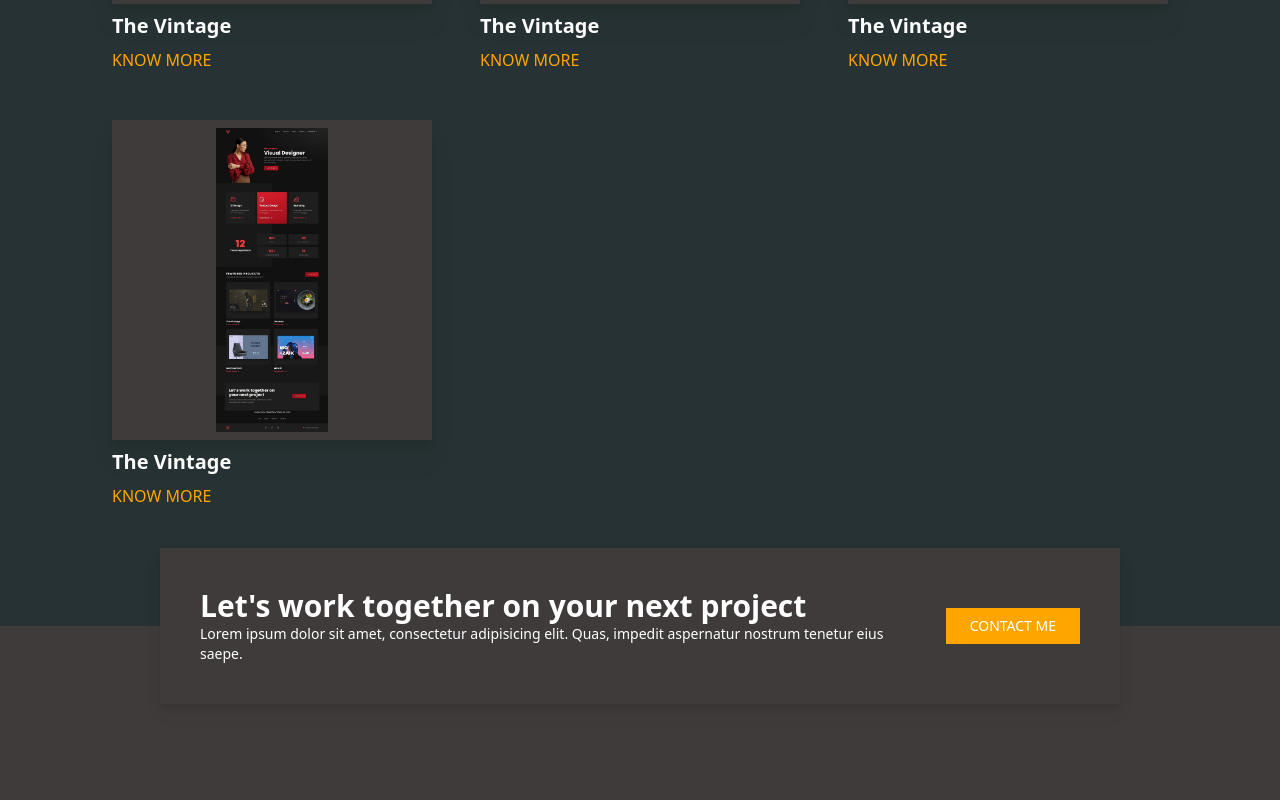
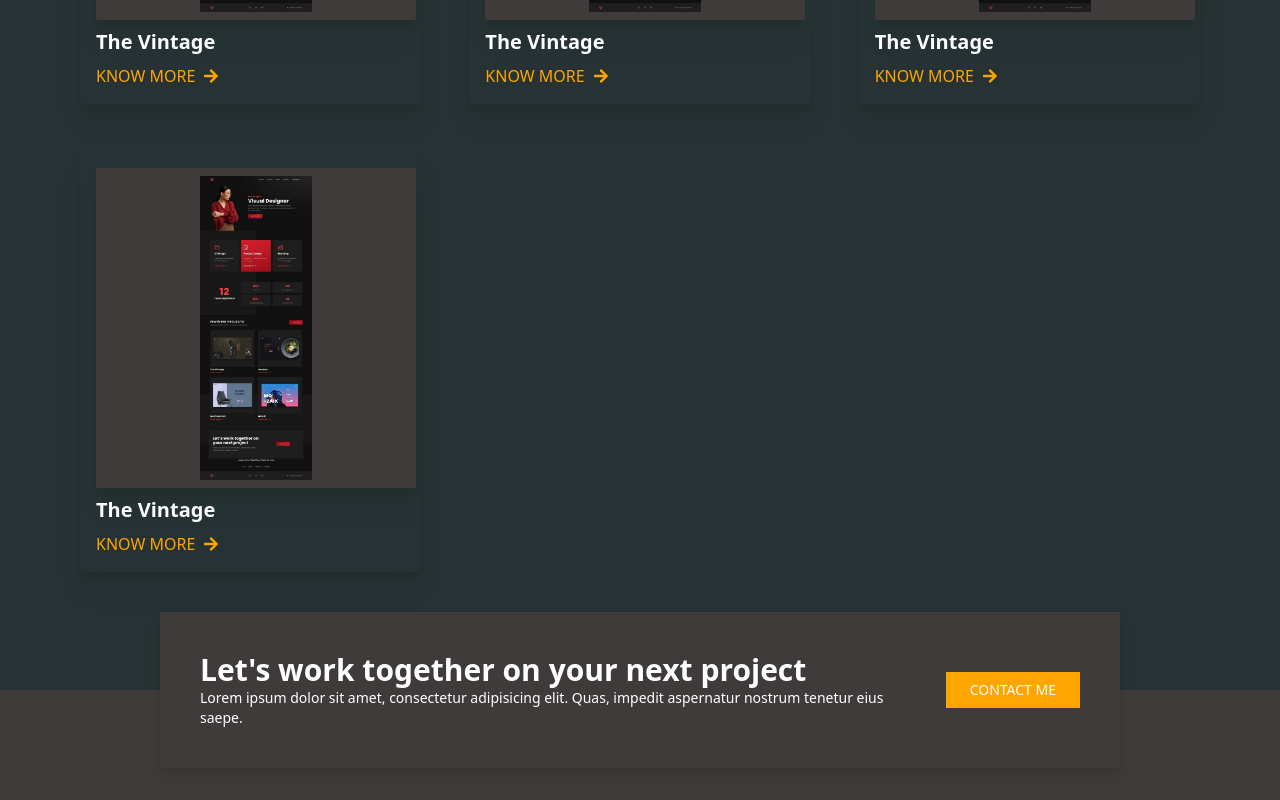
Before and after one commit to davidilerioluwa/sammy-arts, a React (Vite) app: page / in a window 1280 px wide. Shown: the part 1780-2580 px from the top of the page. Built offline with nearby package versions, Linux system fonts and the light colour scheme.

Commit message:
added scroll

```diff
--- a/src/App.jsx
+++ b/src/App.jsx
@@ -1,4 +1,4 @@
-import React from 'react'
+import React, { useEffect, useRef, useState } from 'react'
 import Navbar from "./components/Navbar"
 import Landing from './components/Landing'
 import Services from './components/Services'
@@ -7,17 +7,21 @@ import Projects from './components/Projects'
 import Contact from './components/Contact'
 import Footer from './components/Footer'
 const App = () => {
+  const projectsRef= useRef(null)
+  const contactsRef= useRef(null)
   return (
     <div className='bg-lblack'>
-      <Navbar/>
+      <Navbar projectsRef={projectsRef} contactsRef={contactsRef}/>
       <Landing/>
       <div className='relative'>
         <div className='absolute h-full w-1/2 bg-vlblack z-10'></div>
         <Services/>
         <Experience/>
       </div>
+      <div ref={projectsRef}>
         <Projects/>
-      <div className='relative p-4 md:p-10 lg:px-40 :py-10'>
+      </div>
+      <div className='relative p-4 md:p-10 lg:px-40 :py-10' ref={contactsRef}>
           <Contact/>
           <div className='absolute top-1/2 h-full left-0  w-full bg-vlblack z-10'></div>
       </div>
--- a/src/components/Navbar.jsx
+++ b/src/components/Navbar.jsx
@@ -1,13 +1,13 @@
 import React from 'react'
 
-const Navbar = () => {
+const Navbar = ({projectsRef,contactsRef}) => {
   return (
     <div className='fixed z-50 w-screen bg-lblack p-4 drop-shadow-xl' >
         <div className='flex flex-row text-white gap-4 justify-end mr-12 lg:mr-60 text-sm'>
-            <div>HOME</div>
-            <div>PROJECT</div>
+            <div className='cursor-pointer hover:text-red' onClick={()=>window.scrollTo({top:0,behavior:"smooth"})}>HOME</div>
+            <div className='cursor-pointer hover:text-red' onClick={()=>window.scrollTo({top:projectsRef.current.offsetTop-100,behavior:"smooth"})}>PROJECT</div>
             <div>ABOUT</div>
-            <div>CONTACT</div>
+            <div className='cursor-pointer hover:text-red' onClick={()=>window.scrollTo({top:contactsRef.current.offsetTop-100,behavior:"smooth"})}>CONTACT</div>
         </div>
     </div>
   )
--- a/src/components/Projects.jsx
+++ b/src/components/Projects.jsx
@@ -1,18 +1,21 @@
-import React from 'react'
+import React, { useRef } from 'react'
 import landing from "../assets/landing.jpg"
+import { FaArrowRight } from 'react-icons/fa'
 
 const ProjectsComponents= ()=>{
     return(
-    <div className='flex flex-col gap-2 justify-start'>
+    <div className='flex flex-col gap-2 justify-start drop-shadow-xl  p-4 rounded-md bg-lblack' >
         <div className='w-80 h-80 md:w-5xl md:h-92 bg-vlblack drop-shadow-5xl'>
-            <img src={landing} className=' bg-vlblack drop-shadow-xl object-contain p-2 w-80 h-80 md:w-5xl md:h-92'/>
+            <img src={landing} className=' bg-vlblack drop-shadow-xl object-contain p-2 w-80 h-80 md:w-5xl md:h-92 rounded-md'/>
         </div>
         <h1 className='text-xl text-white font-bold'>The Vintage</h1>
-        <span className='text-red'>KNOW MORE</span>
+        <p className='text-red flex gap-2 items-center'><span >KNOW MORE</span> <FaArrowRight/></p>
     </div>
     )
 }
 const Projects = () => {
+
+
   return (
     <section className='flex flex-col items-center justify-center'>
         <div className='flex justify-between w-full text-white p-6 md:p-10 lg:px-40'>
```
